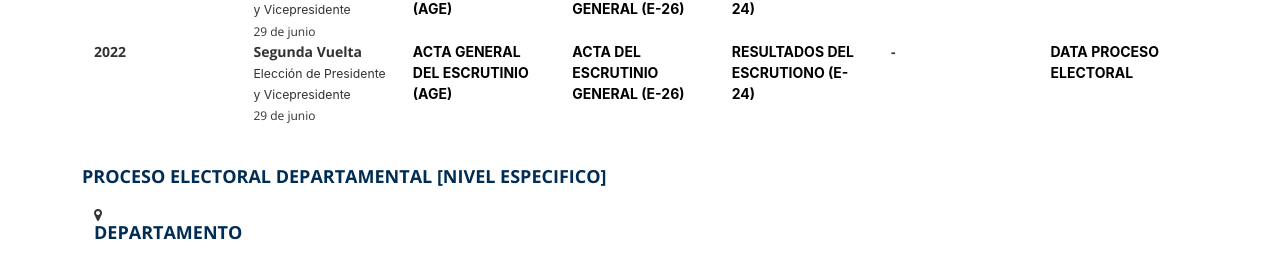
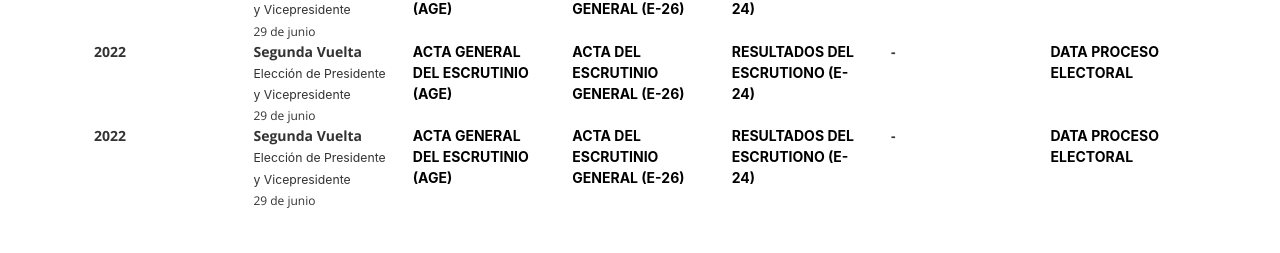
Before and after one commit to JonnathanMR/oData, an Angular app: page / in a window 1280 px wide. Shown: the part 2000-2253 px from the top of the page. Built offline with nearby package versions, Linux system fonts and the light colour scheme.

Commit message:
Se agregan documentos

```diff
--- a/src/app/documents-table/documents-table.component.ts
+++ b/src/app/documents-table/documents-table.component.ts
@@ -17,6 +17,7 @@ export class DocumentsTableComponent {
     new Documents("2022","Segunda Vuelta","Elección de Presidente y Vicepresidente", "29 de junio", "https://registraduriaco.sharepoint.com/:b:/s/DireccindeGestinElectoral209/EdER1-WGQHpMtCikZWFtlrwBFWbJcN7vnaw8CQ2uLNxTdA?e=pef4zw", "ACTA GENERAL DEL ESCRUTINIO (AGE)", "https://registraduriaco.sharepoint.com/:b:/s/DireccindeGestinElectoral209/ERJjblt82wpHo3fMYKdzt3wBdCuYaAqZwFor1RaEEZ496A?e=Nn5heS", "ACTA DEL ESCRUTINIO GENERAL (E-26)", "https://registraduriaco.sharepoint.com/:b:/s/DireccindeGestinElectoral209/EQqWWjF6Rf5Ev6jH2AiKab0Bri7g41kz2Qp93AYwaGsI-Q?e=gMIH4g", "RESULTADOS DEL ESCRUTIONO (E-24)", "", "-", "https://registraduriaco.sharepoint.com/:x:/s/DireccindeGestinElectoral209/EW4SfksUAR9Pqa55ldX2i2YBB1MtZniUlr9oSwFe8xxXNg?e=feQMi1", "DATA PROCESO ELECTORAL"),
     new Documents("2022","Segunda Vuelta","Elección de Presidente y Vicepresidente", "29 de junio", "https://registraduriaco.sharepoint.com/:b:/s/DireccindeGestinElectoral209/EdER1-WGQHpMtCikZWFtlrwBFWbJcN7vnaw8CQ2uLNxTdA?e=pef4zw", "ACTA GENERAL DEL ESCRUTINIO (AGE)", "https://registraduriaco.sharepoint.com/:b:/s/DireccindeGestinElectoral209/ERJjblt82wpHo3fMYKdzt3wBdCuYaAqZwFor1RaEEZ496A?e=Nn5heS", "ACTA DEL ESCRUTINIO GENERAL (E-26)", "https://registraduriaco.sharepoint.com/:b:/s/DireccindeGestinElectoral209/EQqWWjF6Rf5Ev6jH2AiKab0Bri7g41kz2Qp93AYwaGsI-Q?e=gMIH4g", "RESULTADOS DEL ESCRUTIONO (E-24)", "", "-", "https://registraduriaco.sharepoint.com/:x:/s/DireccindeGestinElectoral209/EW4SfksUAR9Pqa55ldX2i2YBB1MtZniUlr9oSwFe8xxXNg?e=feQMi1", "DATA PROCESO ELECTORAL"),
     new Documents("2022","Segunda Vuelta","Elección de Presidente y Vicepresidente", "29 de junio", "https://registraduriaco.sharepoint.com/:b:/s/DireccindeGestinElectoral209/EdER1-WGQHpMtCikZWFtlrwBFWbJcN7vnaw8CQ2uLNxTdA?e=pef4zw", "ACTA GENERAL DEL ESCRUTINIO (AGE)", "https://registraduriaco.sharepoint.com/:b:/s/DireccindeGestinElectoral209/ERJjblt82wpHo3fMYKdzt3wBdCuYaAqZwFor1RaEEZ496A?e=Nn5heS", "ACTA DEL ESCRUTINIO GENERAL (E-26)", "https://registraduriaco.sharepoint.com/:b:/s/DireccindeGestinElectoral209/EQqWWjF6Rf5Ev6jH2AiKab0Bri7g41kz2Qp93AYwaGsI-Q?e=gMIH4g", "RESULTADOS DEL ESCRUTIONO (E-24)", "", "-", "https://registraduriaco.sharepoint.com/:x:/s/DireccindeGestinElectoral209/EW4SfksUAR9Pqa55ldX2i2YBB1MtZniUlr9oSwFe8xxXNg?e=feQMi1", "DATA PROCESO ELECTORAL"),
+    new Documents("2022","Segunda Vuelta","Elección de Presidente y Vicepresidente", "29 de junio", "https://registraduriaco.sharepoint.com/:b:/s/DireccindeGestinElectoral209/EdER1-WGQHpMtCikZWFtlrwBFWbJcN7vnaw8CQ2uLNxTdA?e=pef4zw", "ACTA GENERAL DEL ESCRUTINIO (AGE)", "https://registraduriaco.sharepoint.com/:b:/s/DireccindeGestinElectoral209/ERJjblt82wpHo3fMYKdzt3wBdCuYaAqZwFor1RaEEZ496A?e=Nn5heS", "ACTA DEL ESCRUTINIO GENERAL (E-26)", "https://registraduriaco.sharepoint.com/:b:/s/DireccindeGestinElectoral209/EQqWWjF6Rf5Ev6jH2AiKab0Bri7g41kz2Qp93AYwaGsI-Q?e=gMIH4g", "RESULTADOS DEL ESCRUTIONO (E-24)", "", "-", "https://registraduriaco.sharepoint.com/:x:/s/DireccindeGestinElectoral209/EW4SfksUAR9Pqa55ldX2i2YBB1MtZniUlr9oSwFe8xxXNg?e=feQMi1", "DATA PROCESO ELECTORAL"),
     new Documents("2022","Segunda Vuelta","Elección de Presidente y Vicepresidente", "29 de junio", "https://registraduriaco.sharepoint.com/:b:/s/DireccindeGestinElectoral209/EdER1-WGQHpMtCikZWFtlrwBFWbJcN7vnaw8CQ2uLNxTdA?e=pef4zw", "ACTA GENERAL DEL ESCRUTINIO (AGE)", "https://registraduriaco.sharepoint.com/:b:/s/DireccindeGestinElectoral209/ERJjblt82wpHo3fMYKdzt3wBdCuYaAqZwFor1RaEEZ496A?e=Nn5heS", "ACTA DEL ESCRUTINIO GENERAL (E-26)", "https://registraduriaco.sharepoint.com/:b:/s/DireccindeGestinElectoral209/EQqWWjF6Rf5Ev6jH2AiKab0Bri7g41kz2Qp93AYwaGsI-Q?e=gMIH4g", "RESULTADOS DEL ESCRUTIONO (E-24)", "", "-", "https://registraduriaco.sharepoint.com/:x:/s/DireccindeGestinElectoral209/EW4SfksUAR9Pqa55ldX2i2YBB1MtZniUlr9oSwFe8xxXNg?e=feQMi1", "DATA PROCESO ELECTORAL")
   ];
 }
```
